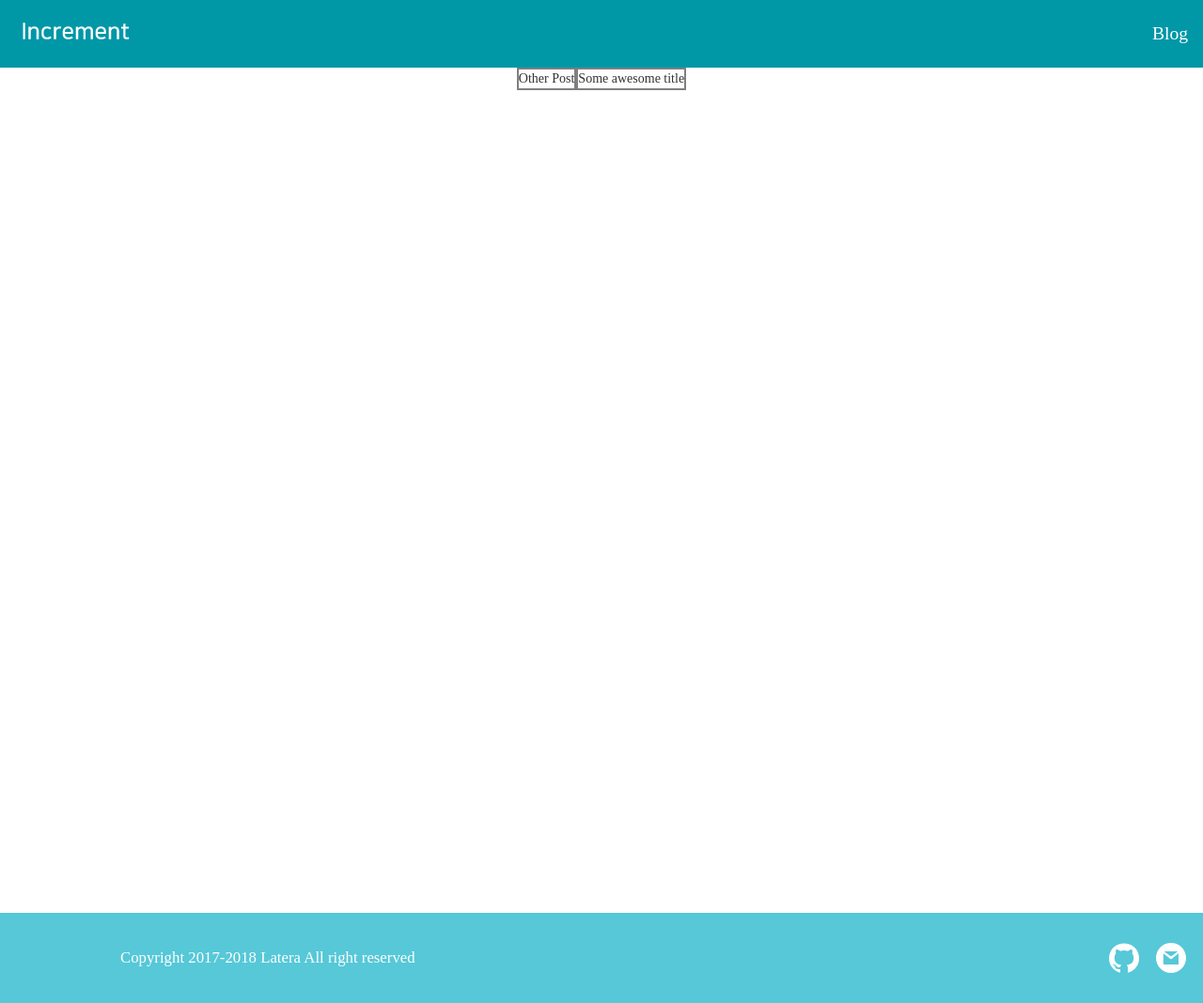
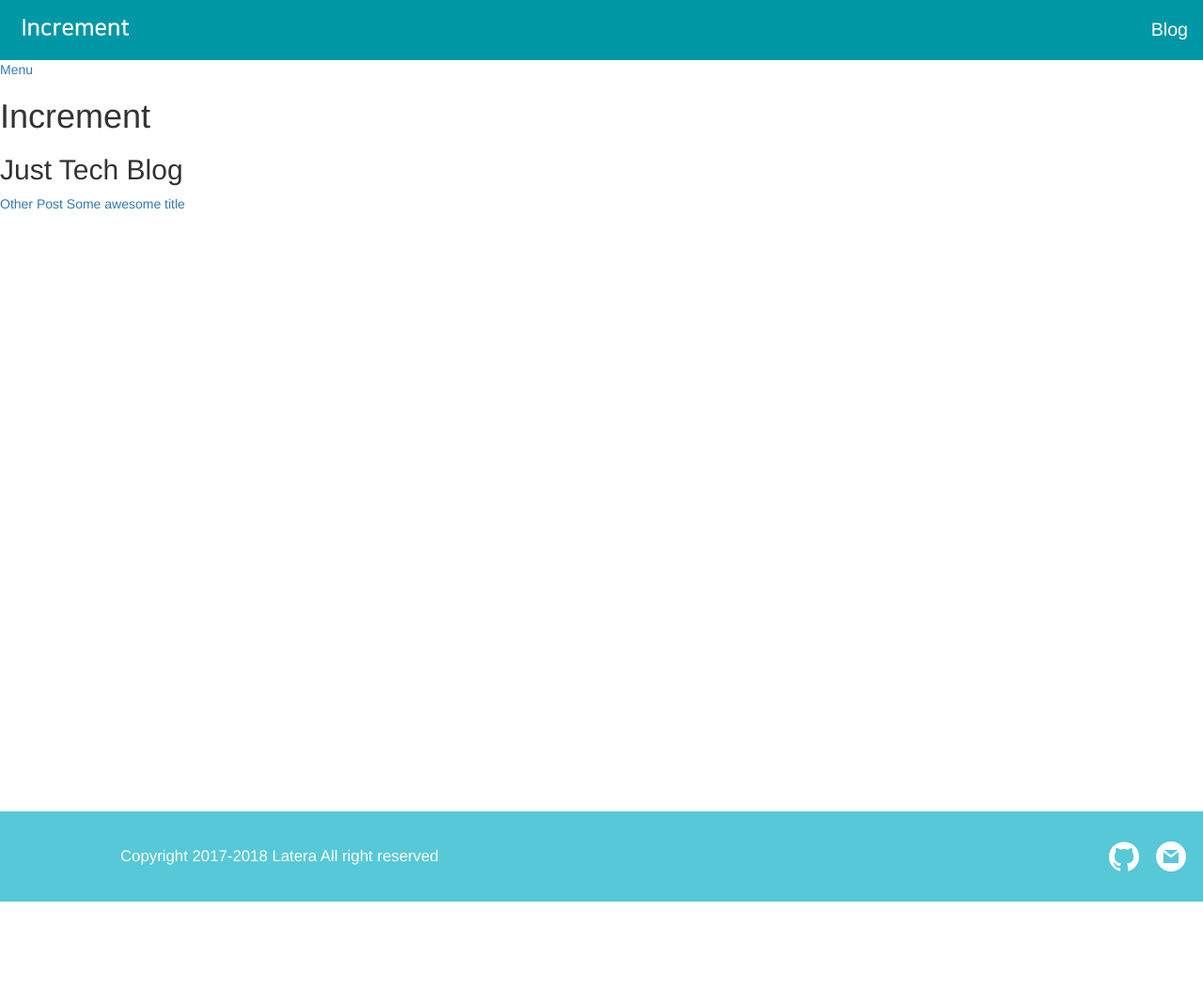
Before and after one commit to Laterality/tech-base-theme, a Jekyll site: the page built from index.html, in a window 1280 px wide. Shown: the whole page at 94% size. Built offline with Jekyll 4.4.1, drawn with Linux system fonts in a browser that asks for light colours; nearby versions of some CDN libraries; the list of posts is cut into pages by our own code; after the commit the page ends 960 px from its top, so only the background shows below that.

Commit message:
Revert "latest commit"
This reverts commit b93cd9887680389ed6a5718013b558544a790c87.

```diff
--- a/_config.yml
+++ b/_config.yml
@@ -11,7 +11,6 @@ logo: /assets/img/logo_tmp.png
 background: false
 navigation: true
 paginate: 5
-paginate_path: "/blog/:num"
 
 
 # Less important changes below. (Code-highlighting, markdown)
--- a/_layouts/default.html
+++ b/_layouts/default.html
@@ -30,20 +30,16 @@
 		</div>
 
 	</header>
-	<div id="content">
+	<div id="content" class="container">
 		{{ content }}
 	</div>
 
 	<footer id="footer">
 			<h6 class="text-copyright">Copyright 2017-{{ 'now' | date: '%Y' }} Latera All right reserved</h6>
 
-			{% if site.github_username %}
 			<span class="footer-ic-contact-wrapper"><a href="https://github.com/{{site.github_username}}"><img class="footer-ic" src="/assets/img/github-logo.svg"/></a></span>
-			{% endif %}
 
-			{% if site.mail %}
 			<span class="footer-ic-contact-wrapper"><a href="mailto:{{site.mail}}"><img class="footer-ic" src="/assets/img/gmail.svg"/></a></span>
-			{% endif %}
 	</footer>
 
 </body>
--- a/_layouts/post.html
+++ b/_layouts/post.html
@@ -12,6 +12,4 @@ layout: default
 	<p class="post-content-content">
 		{{ page.content }}
 	</p>
-
-	<h6 class="back-to-list"><a href="/blog">≪ 목록으로</a></h6>
 </div>
--- a/assets/style.css
+++ b/assets/style.css
@@ -1,29 +1,53 @@
-body {
-  font-family: 'NanumGothic, 나눔고딕, "Malgun Gothic", 맑은고딕, "Apple SD Gothic Neo", Meiryo, Dotum, 돋움, sans-serif';
-}
 #header {
-  width: 100vw;
-  height: 8vh;
-  min-height: 64px;
+  height: 64px;
   background: #0097a7;
   padding-left: 16px;
   padding-right: 16px;
 }
-div#header-wrapper-logo {
-  height: 100%;
+#footer {
+  width: 100%;
+  height: 96px;
+  background: #56c8d8;
+  display: table;
+}
+#footer > .text-copyright {
+  color: white;
+  font-size: 1.2em;
+  display: table-cell;
+  vertical-align: middle;
+  padding-left: 10%;
+}
+#footer .footer-ic-contact-wrapper {
+  width: 1.0em;
+  display: table-cell;
+  vertical-align: middle;
+  padding-right: 1.3em;
+}
+#footer .footer-ic-contact-wrapper .footer-ic {
+  width: 32px;
+  height: 32px;
+}
+#content.container {
+  width: 100%;
+  padding-left: 0px;
+  padding-right: 0px;
+  min-height: 800px;
+}
+#header-wrapper-logo {
+  height: 64px;
+  display: table;
   float: left;
-  display: flex;
-  flex-direction: column;
-  justify-content: center;
 }
-div#header-wrapper-nav {
-  height: 100%;
+#header-logo {
+  display: table-cell;
+  vertical-align: middle;
+}
+#header-wrapper-nav {
+  height: 64px;
+  display: table;
   float: right;
-  display: flex;
-  flex-direction: column;
-  justify-content: center;
 }
-nav#header-nav {
+#header-nav {
   display: table-cell;
   vertical-align: middle;
 }
@@ -47,29 +71,6 @@ a.header-nav-item:active {
 }
 a.header-nav-item:visited {
   text-decoration: none;
-}
-#footer {
-  width: 100%;
-  height: 96px;
-  background: #56c8d8;
-  display: table;
-}
-#footer > .text-copyright {
-  color: white;
-  font-size: 1.2em;
-  display: table-cell;
-  vertical-align: middle;
-  padding-left: 10%;
-}
-#footer .footer-ic-contact-wrapper {
-  width: 1.0em;
-  display: table-cell;
-  vertical-align: middle;
-  padding-right: 1.3em;
-}
-#footer .footer-ic-contact-wrapper .footer-ic {
-  width: 32px;
-  height: 32px;
 }
 .header-nav-item-delimiter {
   text-align: center;
@@ -140,26 +141,4 @@ p.post-list-item-description {
   text-align: left;
   color: #bdbdbd;
 }
-.back-to-list {
-  font-size: 1.3em;
-  margin-top: 2.0em;
-}
-#main-content {
-  height: 100vh;
-  display: flex;
-  flex-direction: column;
-}
-.main-content-box {
-  width: 100%;
-  flex: 1;
-}
-.main-recent-posts-wrapper {
-  width: 100%;
-  display: flex;
-  flex-direction: row;
-  justify-content: center;
-}
-.main-recent-post {
-  border: 2px solid gray;
-}
 /*# sourceMappingURL=style.css.map */
--- a/index.html
+++ b/index.html
@@ -3,17 +3,27 @@ layout: default
 ---
 {%comment%} The tag above means - insert everything in this file into the {body} of the default.hbs template {%endcomment%}
 
+{%comment%} The big featured header {%endcomment%}
+<div class="main-header {%if site.cover%}" style="background-image: url({{site.cover}}){%else%}no-cover{%endif%}">
+    <nav class="main-nav overlay clearfix">
+            <a class="menu-button icon-menu" href="#"><span class="word">Menu</span></a>
+    </nav>
+    <div class="vertical">
+        <div class="main-header-content inner">
+            <h1 class="page-title">{{site.name}}</h1>
+            <h2 class="page-description">{{site.description}}</h2>
+        </div>
+    </div>
+    <a class="scroll-down icon-arrow-left" href="#content" data-offset="-45"><span class="hidden">Scroll Down</span></a>
+</div>
+
 {%comment%} The main content area on the homepage {%endcomment%}
-<main id="main-content" role="main">
+<main id="main-content" class="content" role="main">
 
-	<div class="main-content-box">
-
-		<div class="main-recent-posts-wrapper">
-			{% assign posts = site.posts | top: 3 %}
-			{% for p in posts %}
-			<div class="main-recent-post">{{p.title}}</div>
-			{% endfor %}
-
-		</div>
-	</div>
+    {%comment%} The tag below includes the post loop - partials/loop.hbs {%endcomment%}
+	{% for post in site.posts %}
+		<a href="{{post.url}}">
+			{{ post.title }}
+		</a>
+	{% endfor %}
 </main>
```
Also changed, not shown: assets/style.less (+45 -76 lines), 1 other file.
